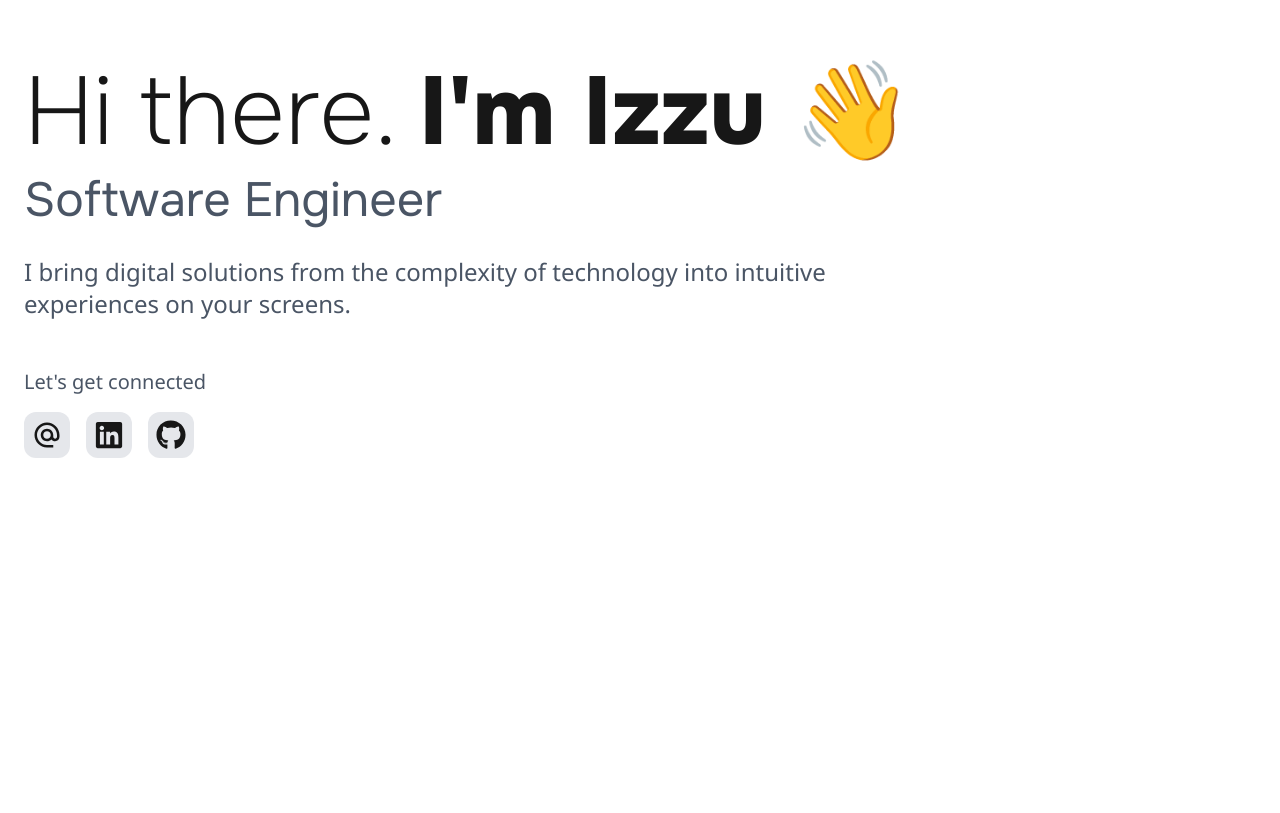
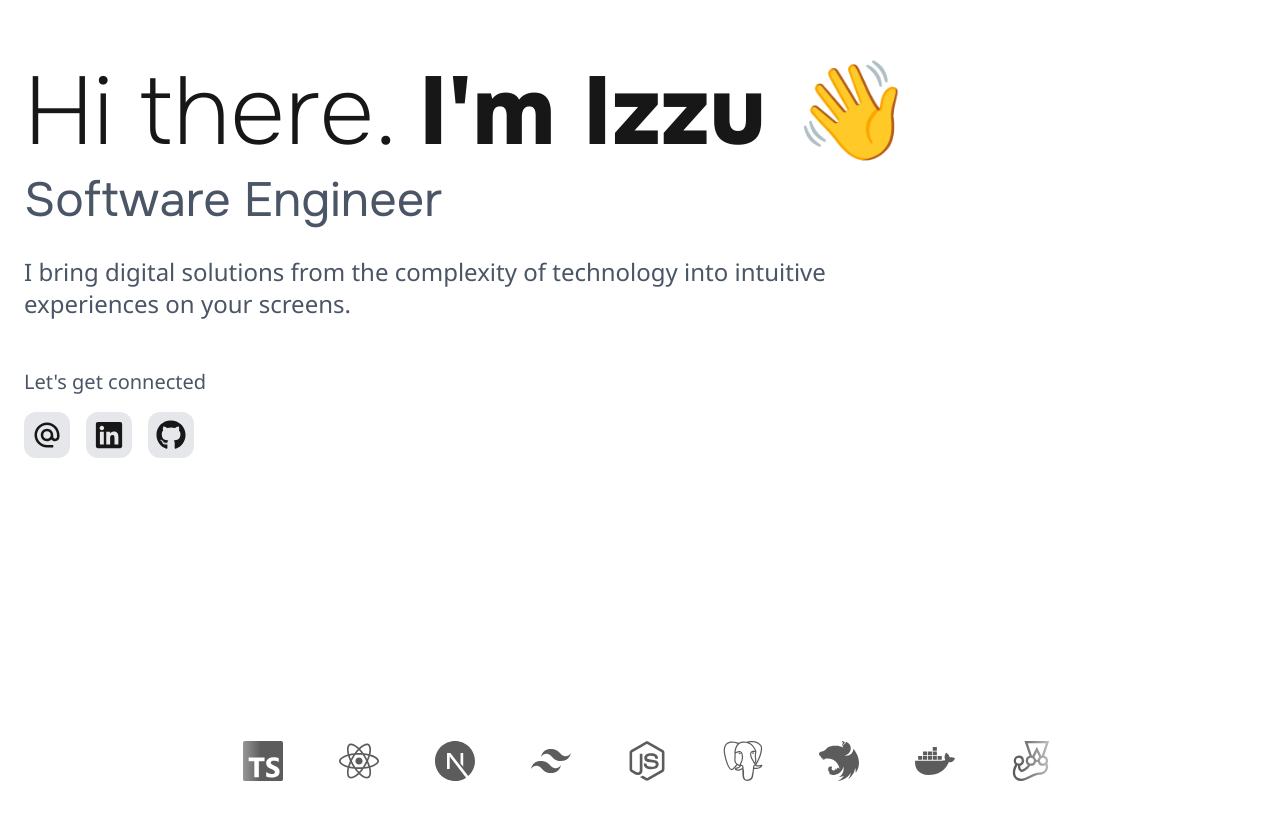
Before and after one commit to izzuzantyaf/izzuzantyaf, a Next.js app: page / in a window 1280 px wide. Shown: the part 139-952 px from the top of the page. Before the commit the page ends 800 px from the top, so only its background shows below. Built offline with nearby package versions, Linux system fonts and the light colour scheme; grey boxes are pictures that could not be loaded.

Commit message:
feat: update React and TypeScript dependencies, add running text animation for tech tools section

```diff
--- a/src/app/globals.css
+++ b/src/app/globals.css
@@ -46,3 +46,116 @@ body {
 h1, h2, h3, h4, h5, h6 {
   font-family: var(--font-onest), Arial, Helvetica, sans-serif;
 }
+
+/* Running text animation styles */
+.running-text-container {
+  width: 100%;
+  max-width: 67%;
+  overflow: hidden;
+  position: relative;
+  transform: translateZ(0);
+  backface-visibility: hidden;
+}
+
+.running-text-container::before,
+.running-text-container::after {
+  content: '';
+  position: absolute;
+  top: 0;
+  bottom: 0;
+  width: 50px;
+  z-index: 2;
+  pointer-events: none;
+}
+
+.running-text-container::before {
+  left: 0;
+  background: linear-gradient(to right, rgba(255, 255, 255, 1), rgba(255, 255, 255, 0));
+}
+
+.running-text-container::after {
+  right: 0;
+  background: linear-gradient(to left, rgba(255, 255, 255, 1), rgba(255, 255, 255, 0));
+}
+
+.running-text {
+  display: flex;
+  animation: scroll 20s linear infinite;
+  gap: 1.5rem;
+  align-items: center;
+  will-change: transform;
+  animation-fill-mode: both;
+  animation-timing-function: linear;
+  transform: translateZ(0);
+  backface-visibility: hidden;
+}
+
+.tool-item {
+  display: flex;
+  align-items: center;
+  justify-content: center;
+  white-space: nowrap;
+  padding: 1rem;
+  transition: transform 0.3s ease;
+  min-width: fit-content;
+}
+
+.tool-item:hover {
+  transform: scale(1.1);
+}
+
+.tool-icon {
+  font-size: 2.5rem;
+  flex-shrink: 0;
+  filter: grayscale(100%);
+  opacity: 0.7;
+  transition: opacity 0.3s ease;
+}
+
+.tool-item:hover .tool-icon {
+  opacity: 1;
+}
+
+@keyframes scroll {
+  0% {
+    transform: translateX(0%);
+  }
+  100% {
+    transform: translateX(-33.333333333333336%);
+  }
+}
+
+/* Pause animation on hover */
+.running-text-container:hover .running-text {
+  animation-play-state: paused;
+}
+
+/* Responsive adjustments */
+@media (max-width: 1024px) {
+  .running-text-container {
+    max-width: 80%;
+  }
+}
+
+@media (max-width: 768px) {
+  .running-text-container {
+    max-width: 90%;
+  }
+
+  .running-text {
+    gap: 1rem;
+  }
+
+  .tool-item {
+    padding: 0.75rem;
+  }
+
+  .tool-icon {
+    font-size: 2rem;
+  }
+
+  .running-text-container::before,
+  .running-text-container::after {
+    width: 30px;
+  }
+}
--- a/src/app/page.tsx
+++ b/src/app/page.tsx
@@ -1,7 +1,10 @@
 import { MdAlternateEmail } from "react-icons/md";
 import { FaLinkedin } from "react-icons/fa";
 import { FaGithub } from "react-icons/fa";
+import { FaReact, FaNodeJs, FaDocker, FaGitAlt } from "react-icons/fa";
+import { SiTypescript, SiNextdotjs, SiTailwindcss, SiPrisma, SiPostgresql, SiRedis, SiJest, SiCypress, SiFigma, SiVercel, SiSupabase, SiAntdesign, SiNestjs } from "react-icons/si";
 import { IconBaseProps } from "react-icons";
+import Image from "next/image";
 
 const SOCIAL_MEDIA = [
   {
@@ -19,6 +22,21 @@ const SOCIAL_MEDIA = [
     icon: (props: IconBaseProps) => <FaGithub {...props} />,
     href: "https://github.com/izzuzantyaf",
   }
+]
+
+const TECH_TOOLS = [
+  { name: "Cursor", icon: () => <Image src="https://cursor.com/assets/images/logo.svg" alt="Cursor" width={40} height={40} />, color: "#000000" },
+  { name: "TypeScript", icon: (props: IconBaseProps) => <SiTypescript {...props} />, color: "#3178c6" },
+  { name: "React", icon: (props: IconBaseProps) => <FaReact {...props} />, color: "#61dafb" },
+  { name: "Next.js", icon: (props: IconBaseProps) => <SiNextdotjs {...props} />, color: "#000000" },
+  { name: "Tailwind CSS", icon: (props: IconBaseProps) => <SiTailwindcss {...props} />, color: "#06b6d4" },
+  { name: "Node.js", icon: (props: IconBaseProps) => <FaNodeJs {...props} />, color: "#339933" },
+  { name: "PostgreSQL", icon: (props: IconBaseProps) => <SiPostgresql {...props} />, color: "#336791" },
+  { name: "NestJS", icon: (props: IconBaseProps) => <SiNestjs {...props} />, color: "#e0234e" },
+  { name: "Docker", icon: (props: IconBaseProps) => <FaDocker {...props} />, color: "#2496ed" },
+  { name: "Jest", icon: (props: IconBaseProps) => <SiJest {...props} />, color: "#c21325" },
+  { name: "Ant Design", icon: (props: IconBaseProps) => <SiAntdesign {...props} />, color: "#000000" },
+  { name: "Git", icon: (props: IconBaseProps) => <FaGitAlt {...props} />, color: "#f05032" },
 ]
 
 export default function Home() {
@@ -46,6 +64,31 @@ export default function Home() {
           ))}
         </div>
       </section>
+
+      <section className="tools-running-logo py-16 overflow-hidden flex justify-center">
+        <div className="running-text-container">
+          <div className="running-text">
+            {/* First set */}
+            {TECH_TOOLS.map((tool, index) => (
+              <div key={`first-${tool.name}-${index}`} className="tool-item">
+                <tool.icon className="tool-icon" />
+              </div>
+            ))}
+            {/* Second set for seamless loop */}
+            {TECH_TOOLS.map((tool, index) => (
+              <div key={`second-${tool.name}-${index}`} className="tool-item">
+                <tool.icon className="tool-icon" />
+              </div>
+            ))}
+            {/* Third set for smoother animation */}
+            {TECH_TOOLS.map((tool, index) => (
+              <div key={`third-${tool.name}-${index}`} className="tool-item">
+                <tool.icon className="tool-icon" />
+              </div>
+            ))}
+          </div>
+        </div>
+      </section>
     </>
   );
 }
```
Also changed, not shown: package.json (+4 -4 lines), 1 other file (tests, documents, lock files or other folders).
